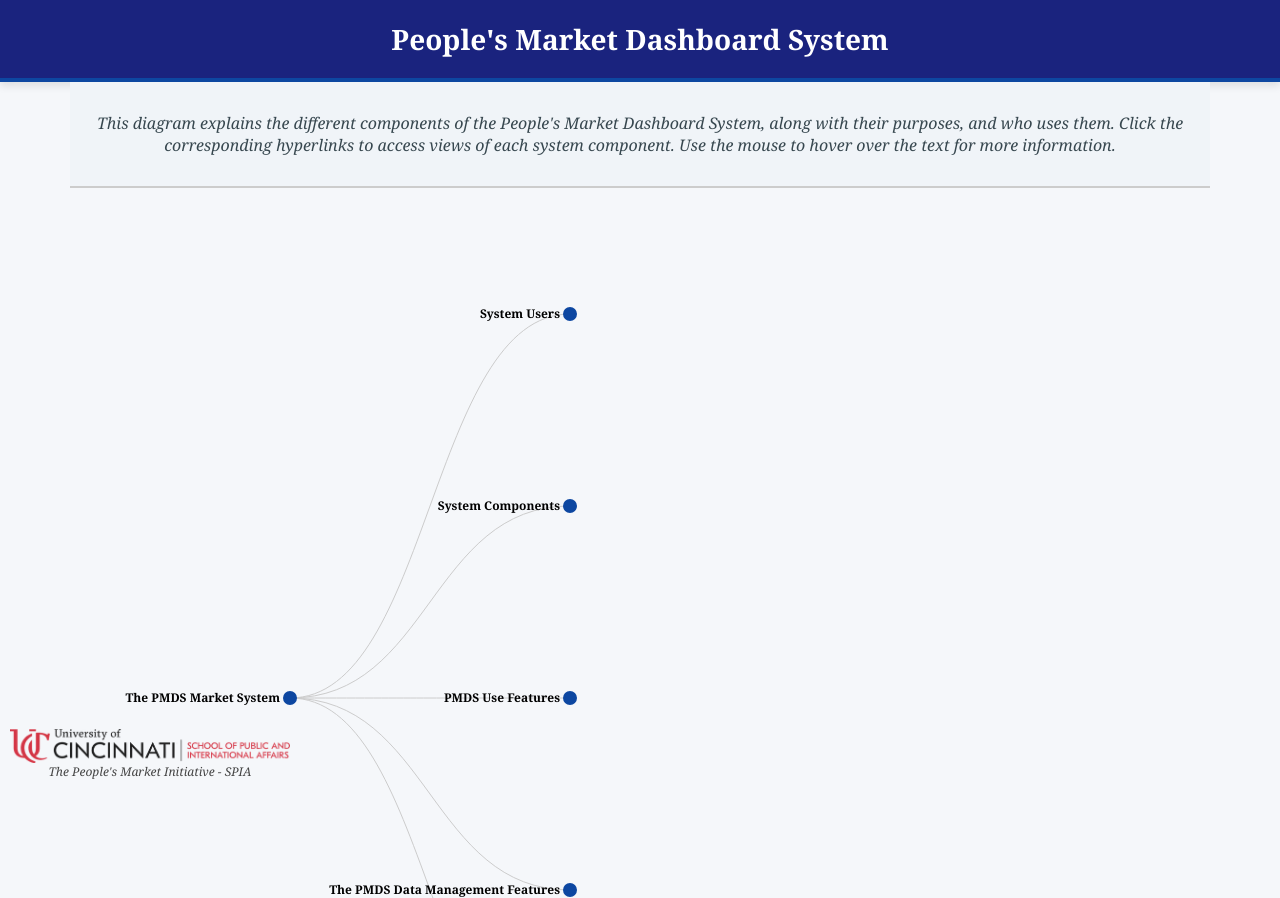
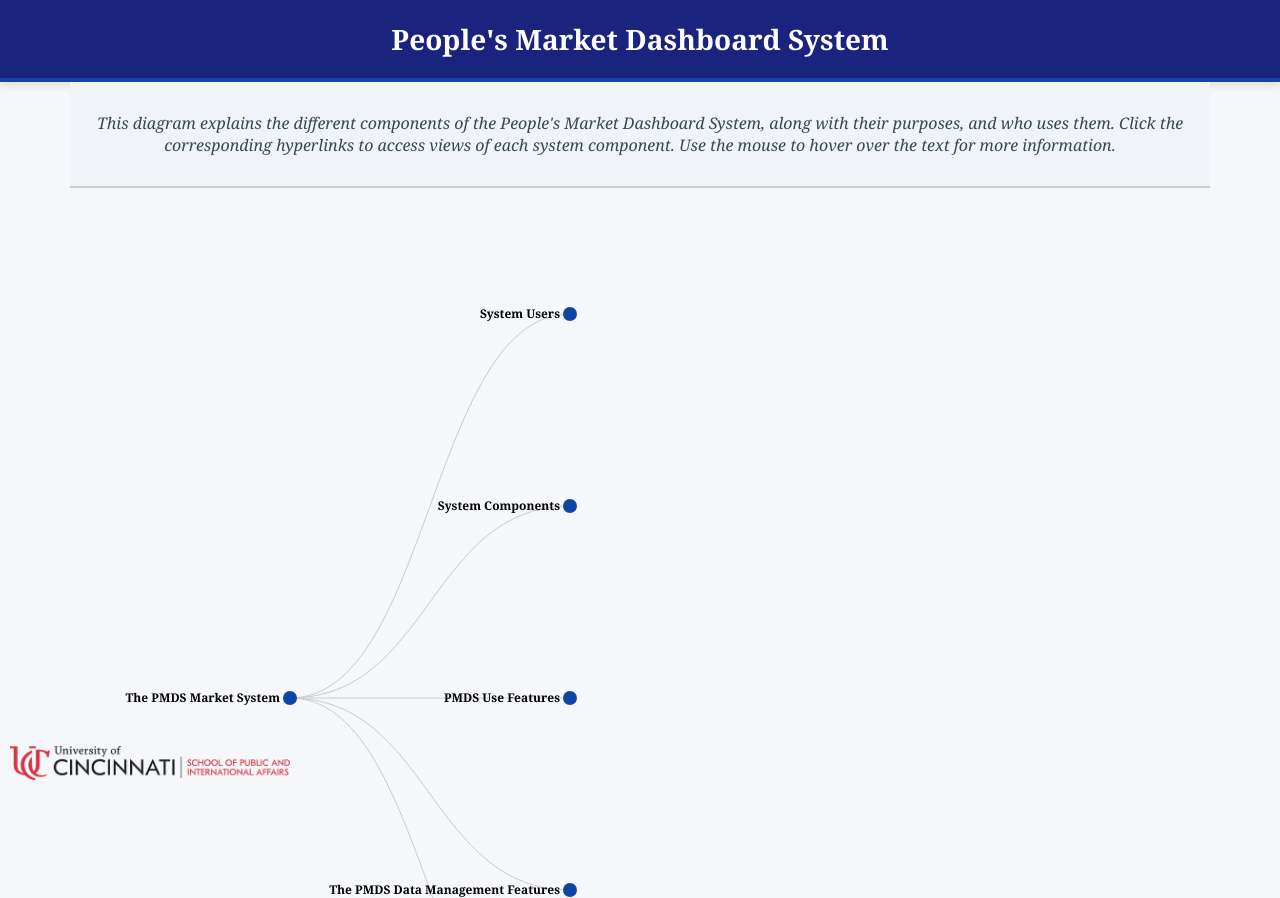
Before and after one commit to Grandhe-Sundhar/Reach-Farmer--Market-updated, a website: page index.html in a window 1280 px wide. Shown: the top 898 px of the page. Drawn offline with Linux system fonts and the light colour scheme.

Commit message:
Update index.html

```diff
--- a/index.html
+++ b/index.html
@@ -125,7 +125,6 @@
     <!-- SPIA Logo with Caption -->
     <div id="spia-container">
       <img src="spia_new_logo.png" alt="SPIA Logo" />
-      <div>The People's Market Initiative - SPIA</div>
     </div>
 
     <!-- D3 Script -->
```
